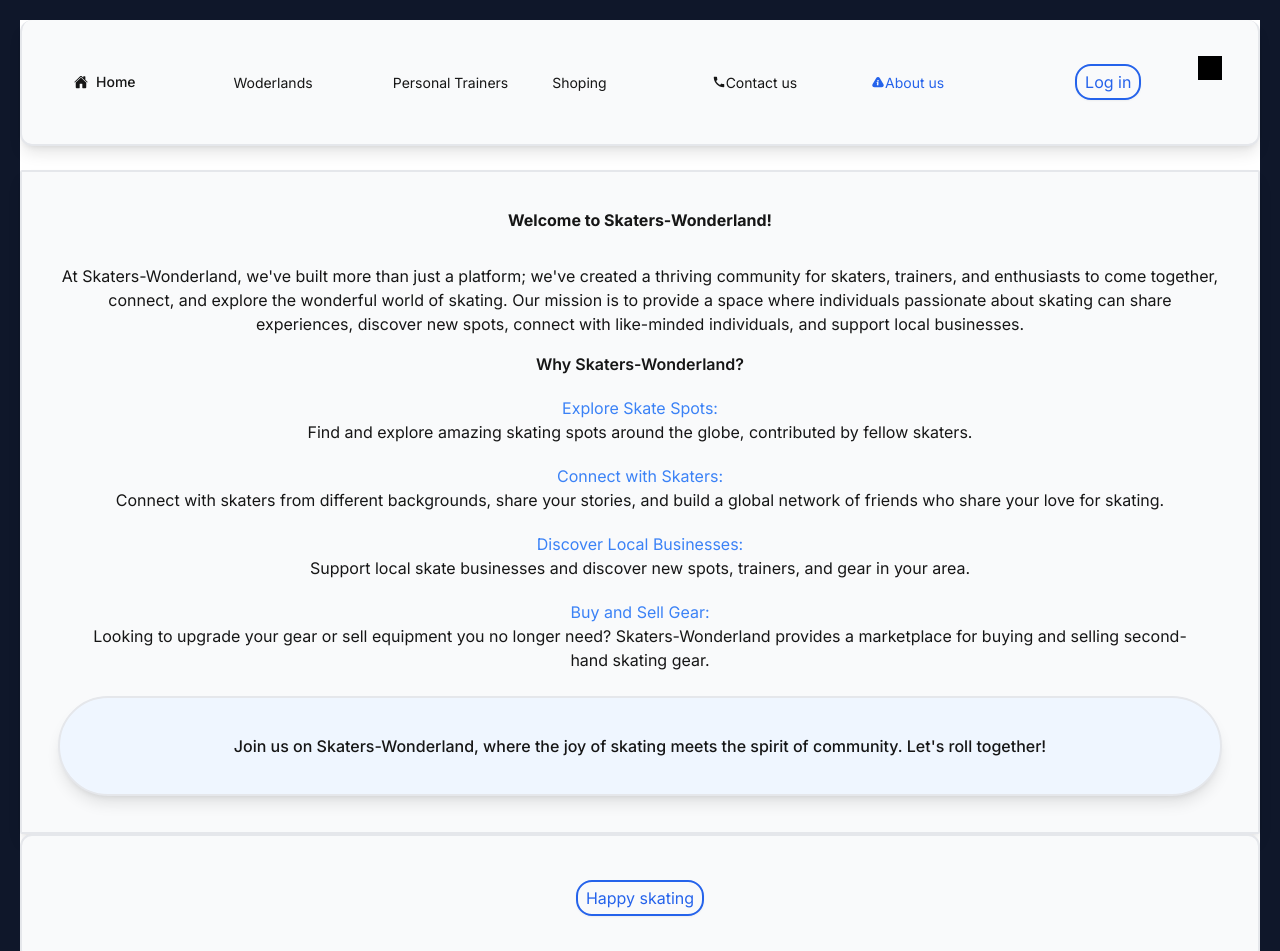
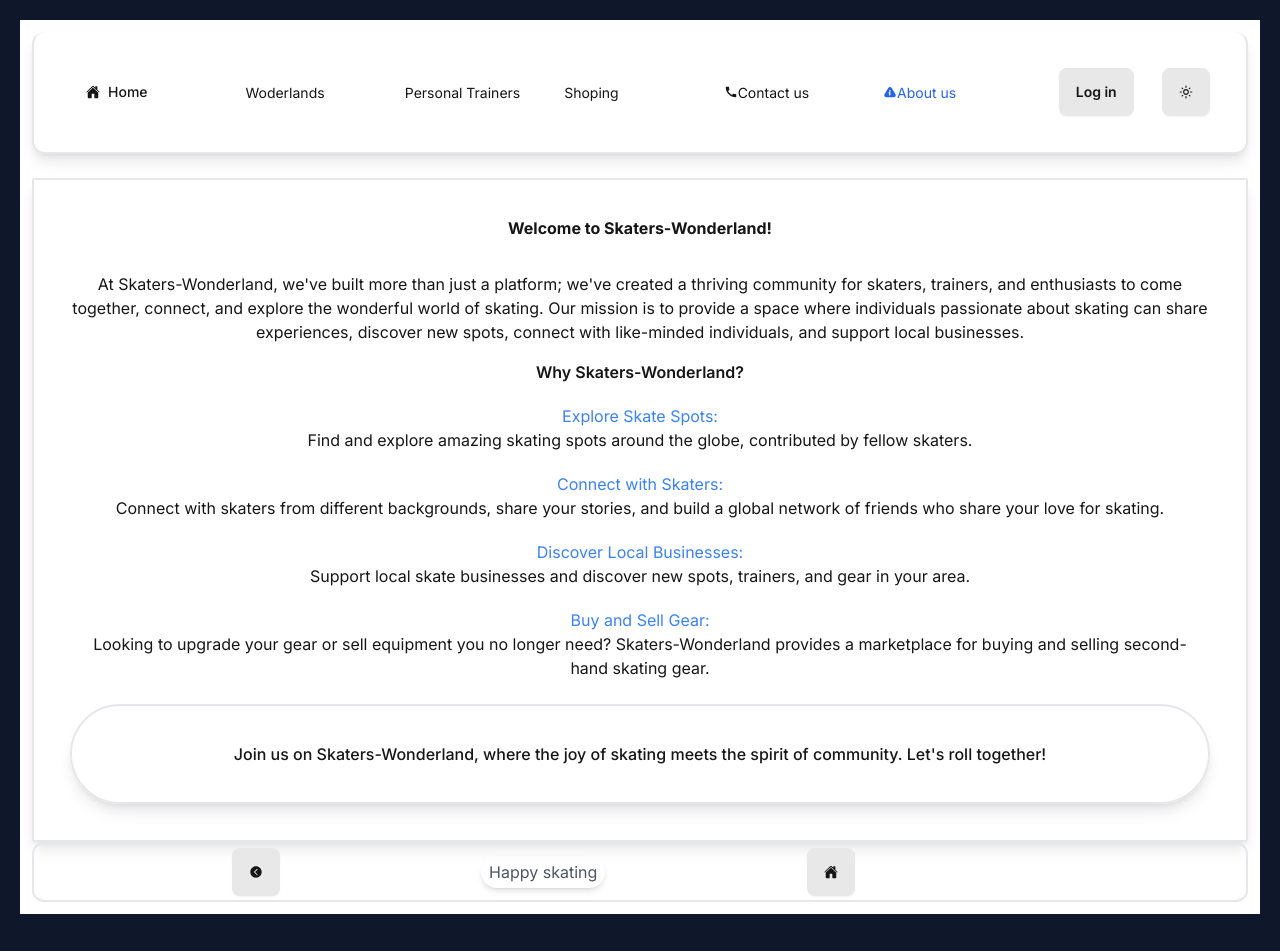
Before and after one commit to Masoud-Rad/Skaters-Wonderland-FE, a Next.js app in the folder skaters-wonderland-fe/: page /about in a window 1280 px wide. Shown: the top 951 px of the page. Built offline with nearby package versions, Linux system fonts and the light colour scheme.

Commit message:
Yeeeeay Them switcher is working, and I had to c hange some style to match with dark mode.

```diff
--- a/skaters-wonderland-fe/app/about/page.tsx
+++ b/skaters-wonderland-fe/app/about/page.tsx
@@ -3,7 +3,7 @@ import React from 'react'
 const About = () => {
   return (
     <>
-    <section className='border-2 rounded-sm mt-6 text-center shadow-lg bg-gray-50 p-9'>
+    <section className='border-2 rounded-sm mt-6 text-center shadow-lg p-9'>
         <h1 className='font-bold mb-8'>Welcome to Skaters-Wonderland!</h1>
         <p>
         At Skaters-Wonderland, we've built more than just a platform; we've created a thriving community for skaters, trainers, and enthusiasts to come together, connect, and explore the wonderful world of skating. Our mission is to provide a space where individuals passionate about skating can share experiences, discover new spots, connect with like-minded individuals, and support local businesses.
@@ -44,7 +44,7 @@ const About = () => {
             </li>
         </ul>
 
-        <p className='border-2 rounded-full mt-6 text-center shadow-lg bg-blue-50 p-9 font-medium'>
+        <p className='border-2 rounded-full mt-6 text-center shadow-lg  p-9 font-medium'>
             Join us on Skaters-Wonderland, where the joy of skating meets the spirit of community. Let's roll together!
         </p>
 
--- a/skaters-wonderland-fe/app/lands/[land_id]/page.tsx
+++ b/skaters-wonderland-fe/app/lands/[land_id]/page.tsx
@@ -1,6 +1,5 @@
 'use client';
 
-import { useRouter} from 'next/navigation'
 import React from 'react'
 
 type SingleLandProps = {
@@ -39,19 +38,19 @@ interface LandResult {
 }
 
 const SingleLand = async({params}: SingleLandProps) => {
-    const router = useRouter();
+
 
     const res = await fetch(`https://skaters-wonderland-be.onrender.com/api/lands/${params.land_id}`)
-    const {land}: LandResult = await res.json(); console.log(land);
+    const {land}: LandResult = await res.json();
   return (
     <>
  <div className="max-w-2xl mx-auto mt-8 mb-4">
       <div className="mb-4">
         <img src={land.land_img_url} alt={land.landname} className="w-full h-64 object-cover rounded-md" />
       </div>
-      <div className="bg-white p-6 rounded-md shadow-md">
+      <div className=" p-6 rounded-md shadow-md">
         <h1 className="text-3xl font-bold mb-4">{land.landname}</h1>
-        <p className="text-gray-600 mb-4">{land.description}</p>
+        <p className=" mb-4">{land.description}</p>
 
         {/* Display other details */}
         <div className="grid grid-cols-2 gap-4">
@@ -70,22 +69,7 @@ const SingleLand = async({params}: SingleLandProps) => {
       </div>
 
       {/* Navigation buttons */}
-      <div className="mt-8 flex justify-between">
-        <button
-          type="button"
-          className="bg-gray-200 hover:bg-gray-300 py-2 px-4 rounded-md"
-          onClick={() => router.back()}
-        >
-          Back
-        </button>
-        <button
-          type="button"
-          className="bg-blue-500 text-white hover:bg-blue-600 py-2 px-4 rounded-md"
-          onClick={() => router.replace(`/`)}
-        >
-          Home
-        </button>
-      </div>
+
     </div>
 
 
--- a/skaters-wonderland-fe/app/lands/page.tsx
+++ b/skaters-wonderland-fe/app/lands/page.tsx
@@ -41,8 +41,8 @@ const LandsPage =  async () => {
     <ul className="flex flex-wrap justify-center gap-4 md:justify-between md:mx-4 lg:mx-8">
         {
             lands.map(land => (
-              <li key={land.land_id} className='w-full md:w-1/2 lg:w-1/3 mb-8 p-4 bg-gray-50 hover:bg-sky-100 rounded-md'  >
-                <Link href={`/lands/${land.land_id}`} className="block mb-2 text-xl font-semibold text-blue-600 hover:underline">{land.landname}</Link>
+              <li key={land.land_id} className='w-full md:w-1/2 lg:w-1/3 mb-8 p-4 rounded-md'  >
+                <Link href={`/lands/${land.land_id}`} className="block mb-2 text-xl font-semibold  hover:underline">{land.landname}</Link>
                 <img src={land.land_img_url} alt="wonderLand's pic" className="w-full h-40 object-cover mb-2 rounded-md"/>
                 <span className="text-gray-700">{land.city}</span>
               </li>)
--- a/skaters-wonderland-fe/app/layout.tsx
+++ b/skaters-wonderland-fe/app/layout.tsx
@@ -3,6 +3,8 @@ import { Inter } from "next/font/google";
 import "./globals.css";
 
 import MainLayout from "@/components/MainLayout";
+
+import { ThemeProvider } from "@/context/ThemContext";
 
 const inter = Inter({ subsets: ["latin"] });
 
@@ -20,7 +22,9 @@ export default function RootLayout({
   return (
     <html lang="en"  className="p-5 w-screen min-h-screen">
       <body className={inter.className}>
-        <MainLayout>{children}</MainLayout>
+        <ThemeProvider>
+          <MainLayout>{children}</MainLayout>
+        </ThemeProvider>
       </body>
     </html>
   );
--- a/skaters-wonderland-fe/components/Footer.tsx
+++ b/skaters-wonderland-fe/components/Footer.tsx
@@ -1,11 +1,33 @@
 import React from 'react'
 
+
+import { useRouter} from 'next/navigation'
+import { IoHome } from "react-icons/io5";
+import { IoChevronBackCircleSharp } from "react-icons/io5";
+
 const Footer = () => {
+  const router = useRouter();
   return (
 
-    <div className='flex border-2 rounded-xl justify-center  bg-gray-50 p-9'>
-         <h2 className='border-2 border-blue-600 rounded-2xl text-blue-600 shadow-sm p-1 px-2 m-2'>Happy skating</h2>
+    <div className='flex border-2 rounded-xl justify-evenly p-1'>
+      <button
+          className="btn"
+          onClick={() => router.back()}
+        >
+          <IoChevronBackCircleSharp />
+        </button>
+         <h2 className='border-2border-color: transparent;
+    border-color: oklch(var(--btn-color, var(--b2)) / var(--tw-border-opacity)); rounded-2xl text-gray-600 shadow-md p-1 px-2 m-2'>Happy skating</h2>
+         <button
+          className="btn"
+          onClick={() => router.replace(`/`)}
+        >
+          <IoHome />
+        </button>
+         <div className="mt-8 flex justify-between">
 
+
+      </div>
         </div>
   )
 }
--- a/skaters-wonderland-fe/components/Header.tsx
+++ b/skaters-wonderland-fe/components/Header.tsx
@@ -7,9 +7,9 @@ const Header = () => {
   return (
     <>
 
-        <div className='flex border-2 rounded-xl justify-between shadow-lg bg-gray-50 p-9 border-t-0'>
+        <div className='flex border-2 rounded-xl justify-between shadow-lg  p-9 border-t-0'>
           <SiteNav />
-          <button className='border-2 border-blue-600 rounded-2xl text-blue-600 shadow-sm p-1 px-2 m-2'>Log in</button>
+          <button className='btn'>Log in</button>
           <ToggleTheme />
         </div>
 
--- a/skaters-wonderland-fe/components/MainLayout.tsx
+++ b/skaters-wonderland-fe/components/MainLayout.tsx
@@ -1,20 +1,24 @@
 'use client';
 
-import React, { Children } from 'react'
+import React from 'react'
 import { useContext } from 'react';
 import { ThemeContext } from '@/context/ThemContext';
 
+
 import Header from './Header';
 import Footer from './Footer';
+
+
 
 interface MainProp{
     children: React.ReactNode;
 }
 
 const MainLayout = ({children}:MainProp) => {
+
     const { theme } = useContext(ThemeContext)
   return (
-    <main data-theme="bumblebee">
+    <main data-theme={theme} className='p-3'>
         <Header/>
         {children}
         <Footer/>
--- a/skaters-wonderland-fe/components/PopularLands.tsx
+++ b/skaters-wonderland-fe/components/PopularLands.tsx
@@ -37,8 +37,8 @@ const PopularLands = async () => {
     <ul className="flex flex-col md:flex-row md:overflow-hidden shadow-sm">
         {
             lands.map(land => (
-              <li key={land.land_id} className=' w-full flex-grow md:w-64 m-1 p-1 bg-gray-50 hover:bg-sky-100'  >
-                <Link href={`/lands/${land.land_id}`}>{land.landname}</Link>
+              <li key={land.land_id} className=' w-full flex-grow md:w-64 m-1 p-1 '  >
+                <Link href={`/lands/${land.land_id}`} className='hover: underline'>{land.landname}</Link>
                 <img src={land.land_img_url} alt="wonderLand's pic" />
                 <span>{land.city}</span>
               </li>)
--- a/skaters-wonderland-fe/components/ToggleTheme.tsx
+++ b/skaters-wonderland-fe/components/ToggleTheme.tsx
@@ -13,18 +13,13 @@ const {theme, toggleTheme } = useContext(ThemeContext)
 
 
   return (
-<>
-<div  className='bg-black w-6 h-6 cursor-pointer'>
-<div onClick={toggleTheme}></div>
-    </div></>
-
-//     <button
-//             className={`border-2 border-${theme === 'bumblebee' ? 'blue-600' : 'white'} rounded-2xl  shadow-sm p-1 px-2 m-2`}
-//             onClick={toggleTheme} >
-//             <div className="flex items-center">
-//             {/* {theme === 'bumblebee' ? <MdOutlineLightMode /> : <MdOutlineDarkMode />} */}
-//             </div>
-//   </button>
+    <button
+            className={`btn`}
+            onClick={toggleTheme} >
+            <div className="flex items-center">
+            {theme === 'bumblebee' ? <MdOutlineLightMode /> : <MdOutlineDarkMode />}
+            </div>
+  </button>
   );
 };
 
--- a/skaters-wonderland-fe/context/ThemContext.tsx
+++ b/skaters-wonderland-fe/context/ThemContext.tsx
@@ -26,7 +26,7 @@ export const ThemeProvider = ({children}: ThemeProviderProb) => {
 
   const toggleTheme = () => {
     setTheme((currTheme) => {
-      console.log({currTheme})
+
       return currTheme === 'bumblebee' ? 'dark' : 'bumblebee';
     });
   };
```
